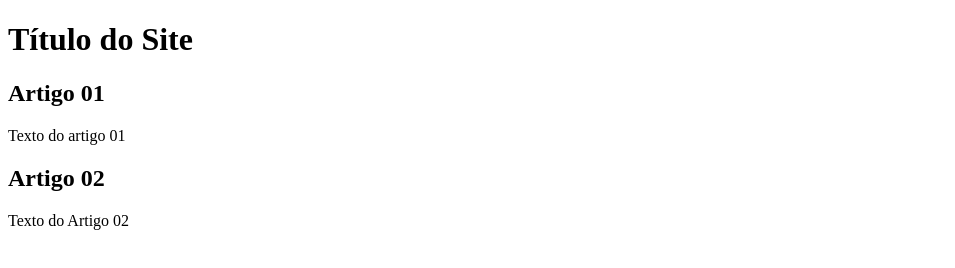
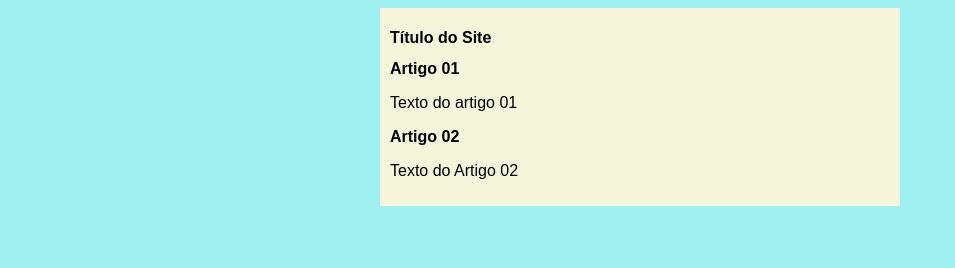
Before and after one commit to pinheiroana/projeto-site, a plain HTML site: page index.html in a window 1280 px wide. Shown: the whole page, without its empty margins (0-955 px from the left). Drawn offline with Linux system fonts and the light colour scheme.

Commit message:
iniciei o design

```diff
--- /dev/null
+++ b/estilo/style.css
@@ -0,0 +1,16 @@
+* {
+    font-family: Arial, Helvetica, sans-serif;
+    font-size: 16px;
+}
+
+body {
+    background-color: rgb(159, 241, 241);
+}
+
+main {
+    background-color: beige;
+    width: 500px;
+    margin: auto;
+    padding: 10px;
+    box-shadow: rgb(240, 99, 99);
+}
--- a/index.html
+++ b/index.html
@@ -4,6 +4,7 @@
     <meta charset="UTF-8">
     <meta name="viewport" content="width=device-width, initial-scale=1.0">
     <title>Título do Site</title>
+    <link rel="stylesheet" href="estilo/style.css">
 </head>
 <body>
     <main>
```
